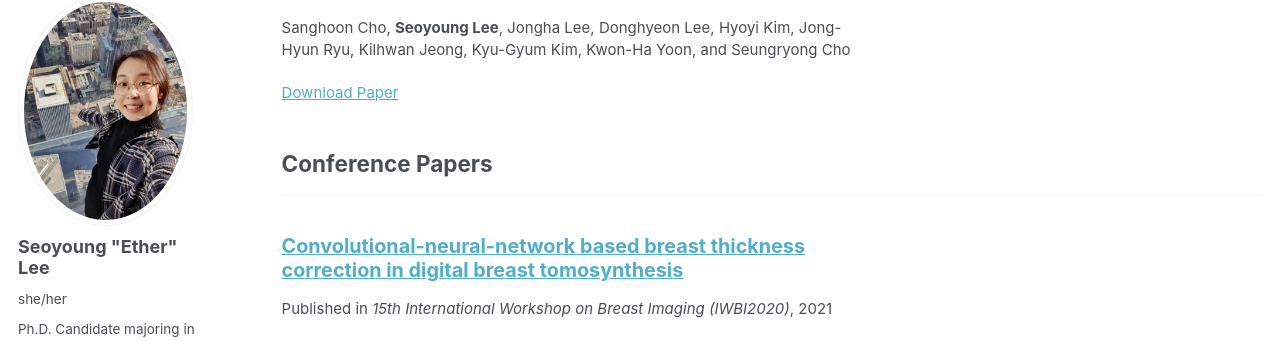
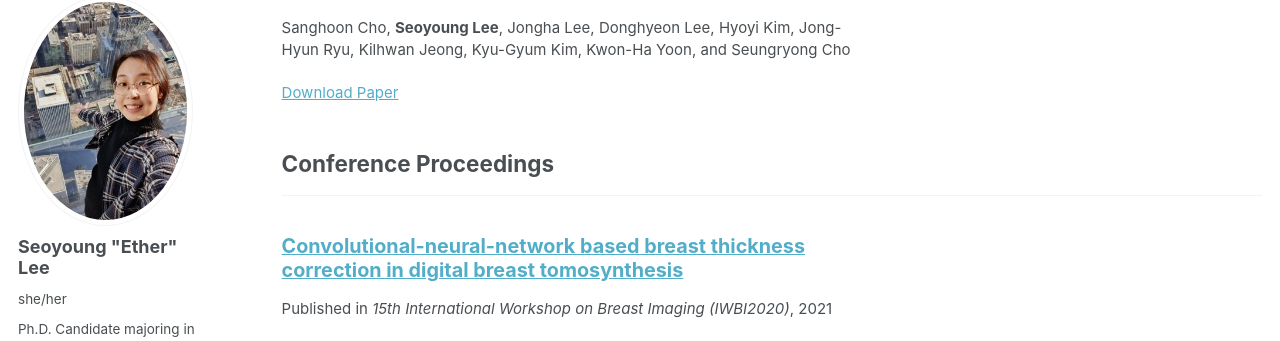
Before and after one commit to ether0/ether0.github.io, a Jekyll site: the page built from _pages/publications.html, in a window 1280 px wide and 900 px high, scrolled down 1517 px. Shown: the part 110-451 px from the top of the window. Built offline with Jekyll 4.4.1, drawn with Linux system fonts in a browser that asks for light colours; some web fonts are replaced; part of the change alters nothing that is shown.

Commit message:
Update _config.yml

```diff
--- a/_config.yml
+++ b/_config.yml
@@ -80,7 +80,14 @@ publication_category:
   manuscripts:
     title: 'Journal Articles'
   conferences:
-    title: 'Conference Papers'
+    title: 'Conference Proceedings'
+
+# Talks Category - The following the list of conference categories and their headings
+talk_category:
+  international:
+    title: 'International'
+  domestic:
+    title: 'Domestic (Korea)'
 
 # Site Settings
 teaser                   :  # filename of teaser fallback teaser image placed in /images/, .e.g. "500x300.png"
```
